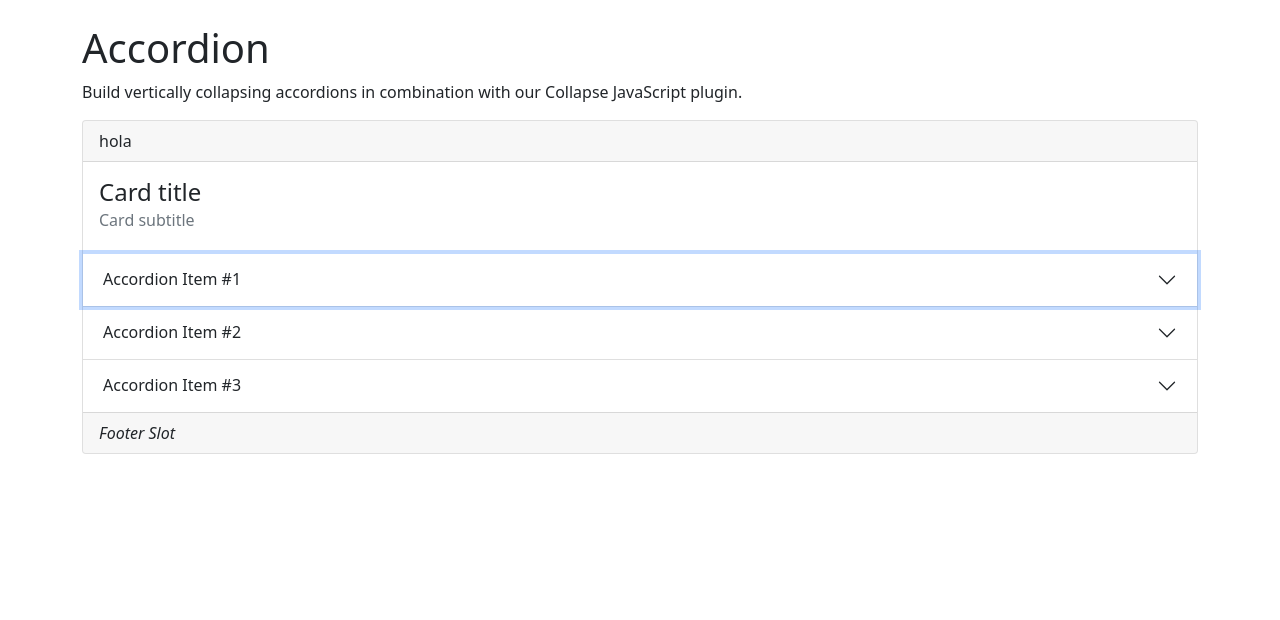
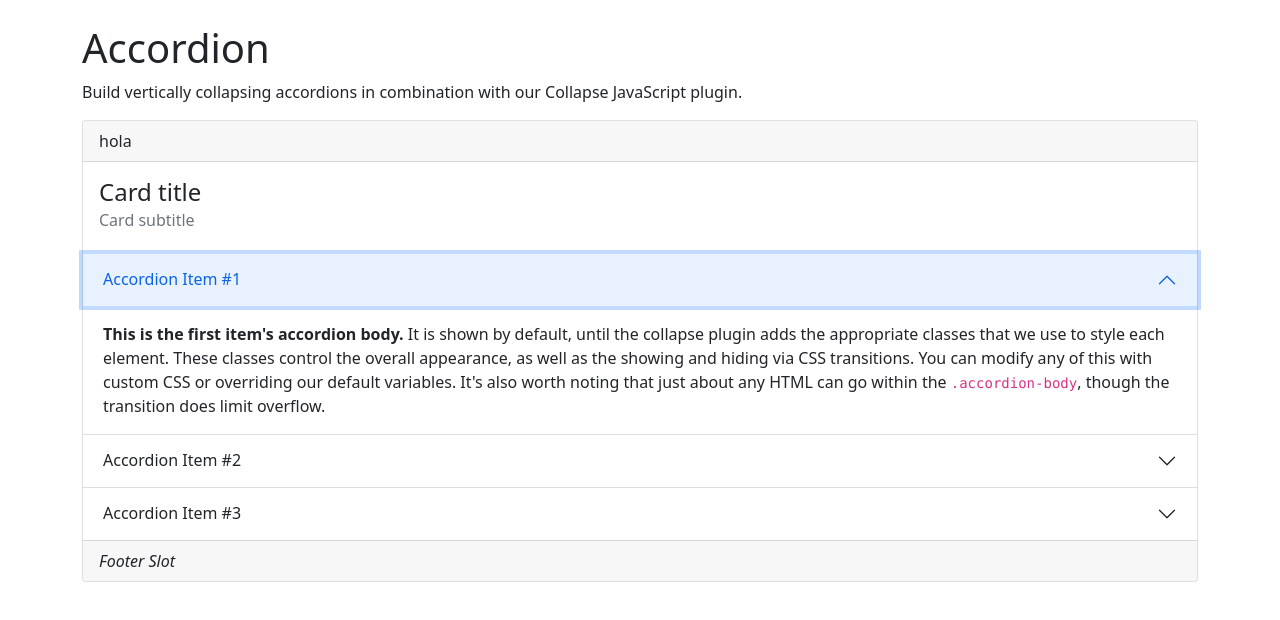
Before and after one commit to cryptodev1990/bootstrap-vue-next, a Vue app: page / in a window 1280 px wide. Both pictures are taken after a click on the button "Accordion Item #1". Shown: the top 620 px of the page. Built offline with nearby package versions, Linux system fonts and the light colour scheme.

Commit message:
BCollapse

```diff
--- a/src/App.vue
+++ b/src/App.vue
@@ -14,7 +14,7 @@
       <b-card-sub-title>Card subtitle</b-card-sub-title>
     </b-card-body>
     <b-accordion flush>
-      <b-accordion-item header="Accordion Item #1" show>
+      <b-accordion-item header="Accordion Item #1" visible>
         <strong>This is the first item's accordion body.</strong> It is shown by default, until the collapse plugin adds the appropriate classes that we use to style each element. These classes control the overall appearance, as well as the showing and hiding via CSS transitions. You can modify any of this with custom CSS or overriding our default variables. It's also worth noting that just about any HTML can go within the <code>.accordion-body</code>, though the transition does limit overflow.
       </b-accordion-item>
 
@@ -93,7 +93,7 @@
   <b-breadcrumb />
 
   <b-button variant="primary" class="mb-3" v-b-toggle:collapseExample>Toggle collapse</b-button>
-  <b-collapse id="collapseExample" show>
+  <b-collapse id="collapseExample" visible>
     <div class="card card-body">
       Some placeholder content for the collapse component. This panel is hidden by default but revealed when the user activates the relevant trigger.
     </div>
@@ -110,7 +110,7 @@
   <p class="bd-lead">Build vertically collapsing accordions in combination with our Collapse JavaScript plugin.</p>
 
   <b-accordion id="accordionExample">
-    <b-accordion-item id="collapseOne" header="Accordion Item #1" show>
+    <b-accordion-item id="collapseOne" header="Accordion Item #1" visible>
       <strong>This is the first item's accordion body.</strong> It is shown by default, until the collapse plugin adds the appropriate classes that we use to style each element. These classes control the overall appearance, as well as the showing and hiding via CSS transitions. You can modify any of this with custom CSS or overriding our default variables. It's also worth noting that just about any HTML can go within the <code>.accordion-body</code>, though the transition does limit overflow.
     </b-accordion-item>
 
@@ -272,7 +272,7 @@
   <p class="bd-lead">Build vertically collapsing accordions in combination with our Collapse JavaScript plugin.</p>
 
   <b-accordion id="accordionExample">
-    <b-accordion-item id="collapseOne" header="Accordion Item #1" show>
+    <b-accordion-item id="collapseOne" header="Accordion Item #1" visible>
       <strong>This is the first item's accordion body.</strong> It is shown by default, until the collapse plugin adds the appropriate classes that we use to style each element. These classes control the overall appearance, as well as the showing and hiding via CSS transitions. You can modify any of this with custom CSS or overriding our default variables. It's also worth noting that just about any HTML can go within the <code>.accordion-body</code>, though the transition does limit overflow.
     </b-accordion-item>
 
@@ -315,7 +315,7 @@
 
   <div class="row">
     <div class="col">
-      <BCollapse class="multi-collapse" id="multiCollapseExample1" show>
+      <BCollapse class="multi-collapse" id="multiCollapseExample1" visible>
         <div class="card card-body">
           Some placeholder content for the first collapse component of this multi-collapse example. This panel is hidden by default but revealed when the user activates the relevant trigger.
         </div>
--- a/src/components/BAccordion.vue
+++ b/src/components/BAccordion.vue
@@ -6,7 +6,7 @@
 
 <script lang="ts">
 import { computed, defineComponent, provide } from 'vue';
-import getID from '../utils/getID';
+import getID from '@/utils/getID';
 
 export default defineComponent({
     props: {
--- a/src/components/BAccordionItem.vue
+++ b/src/components/BAccordionItem.vue
@@ -16,8 +16,8 @@
 <script lang="ts">
 import { computed, defineComponent, inject } from 'vue'
 import BCollapse from './BCollapse.vue';
-import BToggle from '../directives/BToggle';
-import getID from '../utils/getID';
+import BToggle from '@/directives/BToggle';
+import getID from '@/utils/getID';
 
 export default defineComponent({
     inheritAttrs: false,
--- a/src/components/BCollapse.vue
+++ b/src/components/BCollapse.vue
@@ -1,11 +1,11 @@
 <template>
-    <div ref="element" class="collapse" :class="{ show }" :data-bs-parent="parent || null">
+    <div ref="element" class="collapse" :class="classes" :data-bs-parent="parent || null">
         <slot/>
     </div>
 </template>
 
 <script lang="ts">
-import { defineComponent, onMounted, ref, watch } from 'vue';
+import { computed, defineComponent, onMounted, ref, watch } from 'vue';
 import { Collapse } from "bootstrap";
 
 export default defineComponent({
@@ -15,16 +15,19 @@ export default defineComponent({
     props: {
         modelValue: { type: Boolean, default: false },
         parent: { type: String, default: '' },
-        show: { type: Boolean, default: false },
-        toggle: { type: Boolean, default: false }
+        toggle: { type: Boolean, default: false },
+        visible: { type: Boolean, default: false },
     },
     setup(props, { emit }) {
         const element = ref<HTMLElement>();
         const instance = ref<Collapse>();
+        const classes = computed(() => ({
+            show: props.visible,
+        }))
 
         onMounted(() => {
-            if (props.show) {
-                emit('update:modelValue', props.show);
+            if (props.visible) {
+                emit('update:modelValue', props.visible);
             }
 
             instance.value = new Collapse(element.value!, {
@@ -51,6 +54,7 @@ export default defineComponent({
 
         return {
             element,
+            classes,
         }
     }
 })
--- a/src/components/BDropdown.vue
+++ b/src/components/BDropdown.vue
@@ -38,7 +38,7 @@
 <script lang="ts">
 import { computed, defineComponent, PropType } from "vue";
 import { ButtonVariant, Size } from "@/types";
-import getID from "../utils/getID";
+import getID from "@/utils/getID";
 
 export default defineComponent({
   props: {
```
